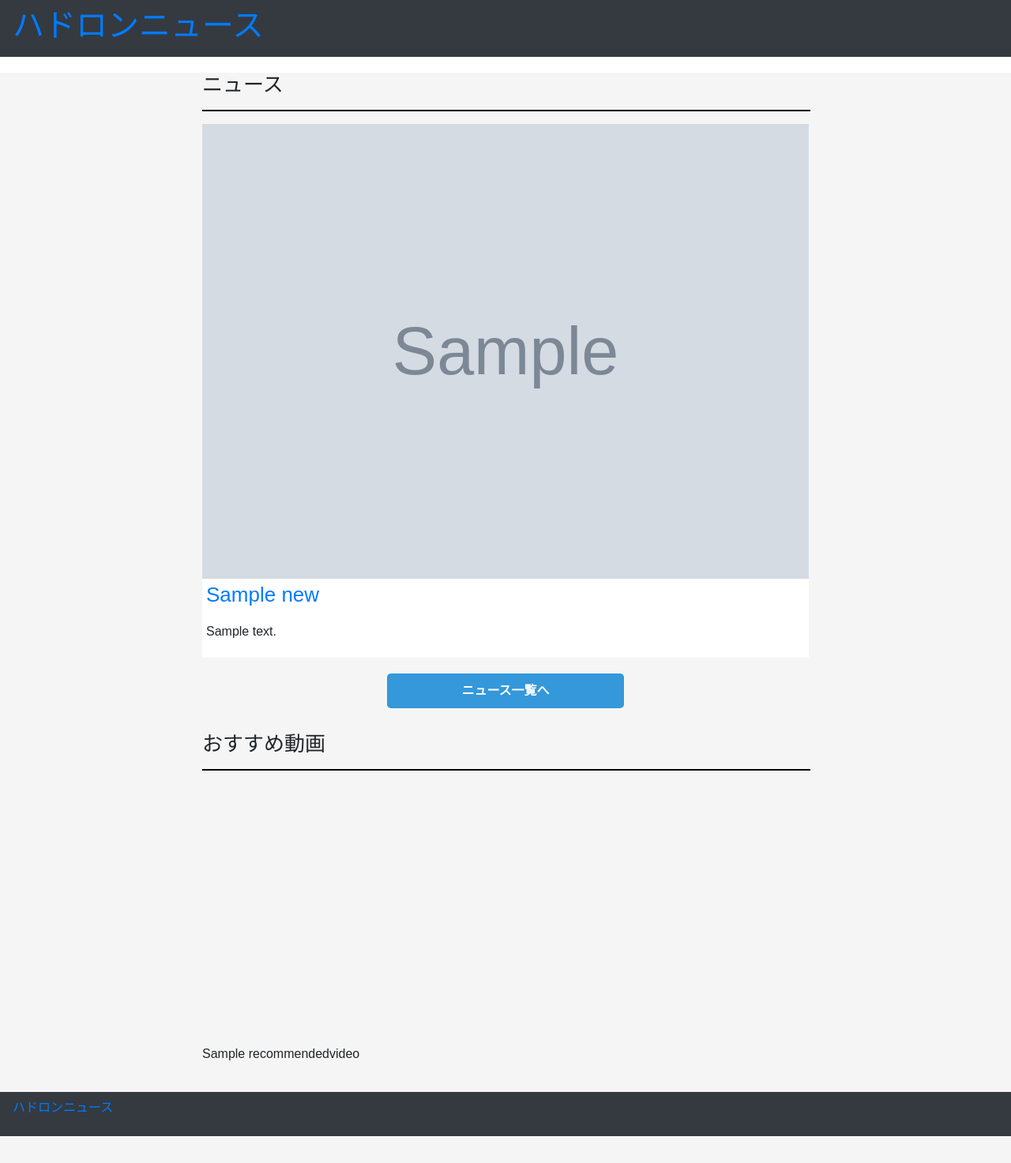
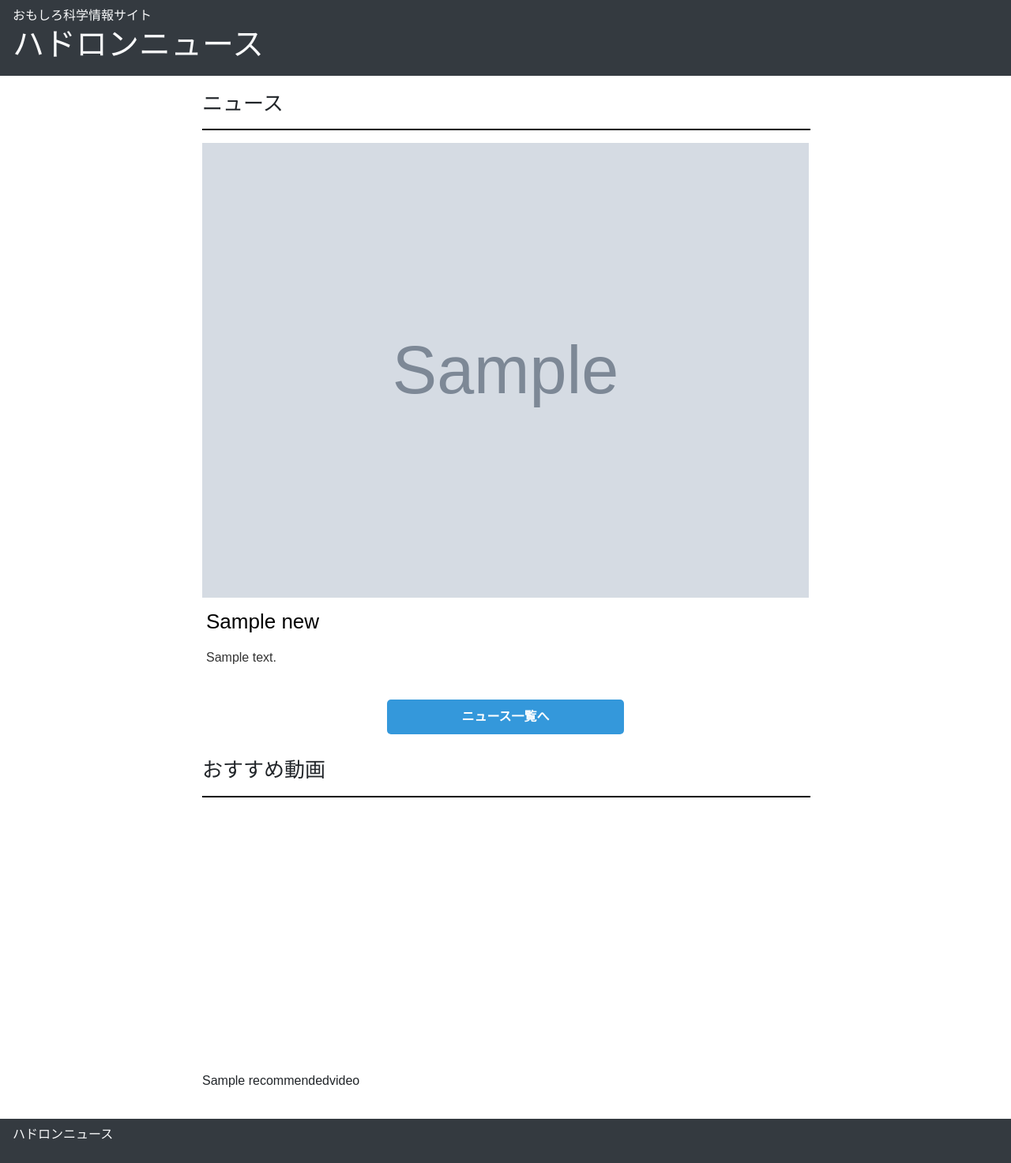
Before and after one commit to gustave-studio/science, a Django app: page / in a window 1280 px wide. Shown: the whole page at 79% size. Before the commit the page ends 1439 px from the top, so only its background shows below. Run offline with Django 4.2, Linux system fonts and the light colour scheme; tables that the repository leaves empty hold one stand-in row (values such as "Sample post"); grey boxes marked "Sample" are stand-in pictures; parts of the project's set-up code (start-up, migrations or seed data) failed here and were passed over; some libraries are stand-ins or nearby versions.

Commit message:
🎨URLとデザインの変更

```diff
--- a/static/base.css
+++ b/static/base.css
@@ -16,3 +16,7 @@
         z-index: 999;
     }
 } */
+
+a, a:hover, a:visited {
+  color: inherit;
+}
--- a/static/detail_page.css
+++ b/static/detail_page.css
@@ -23,7 +23,7 @@ article {
 }
 
 h2 {
-  color: #007bff;
+  color: #000;
 }
 
 p {
--- a/static/news_list.css
+++ b/static/news_list.css
@@ -1,13 +1,13 @@
 body {
     margin: 0;
     padding: 0;
-    background-color: #f5f5f5;
+    background-color: #fff;
 }
 
 .container {
     max-width: 800px;
     margin: auto;
-    background-color: #f5f5f5;
+    background-color: #fff;
 }
 
 .news-item {
@@ -52,7 +52,7 @@ body {
     text-decoration: none;
     border: 1px solid #ccc;
     border-radius: 3px;
-    background-color: #f8f8f8;
+    background-color: #fff;
     color: #333;
 }
 
--- a/static/top.css
+++ b/static/top.css
@@ -1,7 +1,7 @@
 body {
   margin: 0;
   padding: 0;
-  font-family: Arial, sans-serif;
+  font-family: "Hiragino Kaku Gothic ProN", Meiryo, sans-serif;
 }
 
 header {
@@ -16,7 +16,6 @@ header {
   display: flex;
   flex-direction: row;
   margin-top: 20px;
-  background-color: #f5f5f5;
 }
 
 .left-side {
@@ -53,10 +52,12 @@ header {
 .first-news-box {
   width: 100%;
   background-color: #fff;
+  color: #333333;
 }
 
 .first-news-box .box-title h2 {
   font-size: 26px;
+  color: #000;
 }
 
 h2 {
@@ -77,9 +78,10 @@ hr {
 }
 
 .box-title {
-  height: 50px;
   padding: 5px;
+  margin-top: 10px;
   word-wrap: break-word;
+  overflow: hidden;
 }
 
 .box-content {
@@ -98,6 +100,10 @@ hr {
   width: 300px;
   text-align: center;
   margin: auto;
+}
+
+.news-list-button-container a {
+  color: #fff;
 }
 
 .news-list-button {
@@ -127,6 +133,11 @@ hr {
   margin-bottom: 20px;
   background-color: #fff;
   overflow: hidden;
+  color: #333333;
+}
+
+.news-item h2 {
+  color: #000;
 }
 
 .text-container {
--- a/templates/base.html
+++ b/templates/base.html
@@ -8,6 +8,8 @@
     <!-- Bootstrap CSS -->
     <link rel="stylesheet" href="https://cdn.jsdelivr.net/npm/bootstrap@4.3.1/dist/css/bootstrap.min.css" integrity="sha384-ggOyR0iXCbMQv3Xipma34MD+dH/1fQ784/j6cY/iJTQUOhcWr7x9JvoRxT2MZw1T" crossorigin="anonymous">
 
+    <link href="../static/base.css" rel="stylesheet">
+
     {% block customcss %}
     {% endblock customcss %}
 
@@ -15,6 +17,7 @@
   </head>
   <nav class="navbar navbar-dark bg-dark text-light">
     <a href="{% url 'top' %}">
+      おもしろ科学情報サイト
       <h1>
         ハドロンニュース
       </h1>
--- a/templates/news_list.html
+++ b/templates/news_list.html
@@ -24,7 +24,7 @@
                 <h3>{{ article.title |slice:":20" }}{% if article.title|length > 20 %} ...{% endif %}</h3>
             </a>
             <p>{{ article.content|safe|striptags|slice:":100" }}{% if article.content|length > 100 %} ...{% endif %}</p>
-            <p>公開日: {{ article.pub_date }}</p>
+            <!-- <p>公開日: {{ article.pub_date }}</p> -->
         </div>
         </div>
     {% endfor %}
--- a/templates/top.html
+++ b/templates/top.html
@@ -5,7 +5,6 @@
 
 {% block customcss %}
   <link href="{% static 'top.css' %}" rel="stylesheet">
-  <link href="{% static 'base.css' %}" rel="stylesheet">
 {% endblock customcss %}
 
 {% block content %}
@@ -28,7 +27,7 @@
               <div class="box-title">
                 <h2>
                   <a href="{% url 'detail_page' news.pk %}">
-                    {{ news.title |slice:":20" }}{% if news.title|length > 20 %} ...{% endif %}
+                    {{ news.title |slice:":50" }}{% if news.title|length > 50 %} ...{% endif %}
                   </a>
                 </h2>
               </div>
```
Also changed, not shown: templates/detail_page.html (+9 -9 lines).
